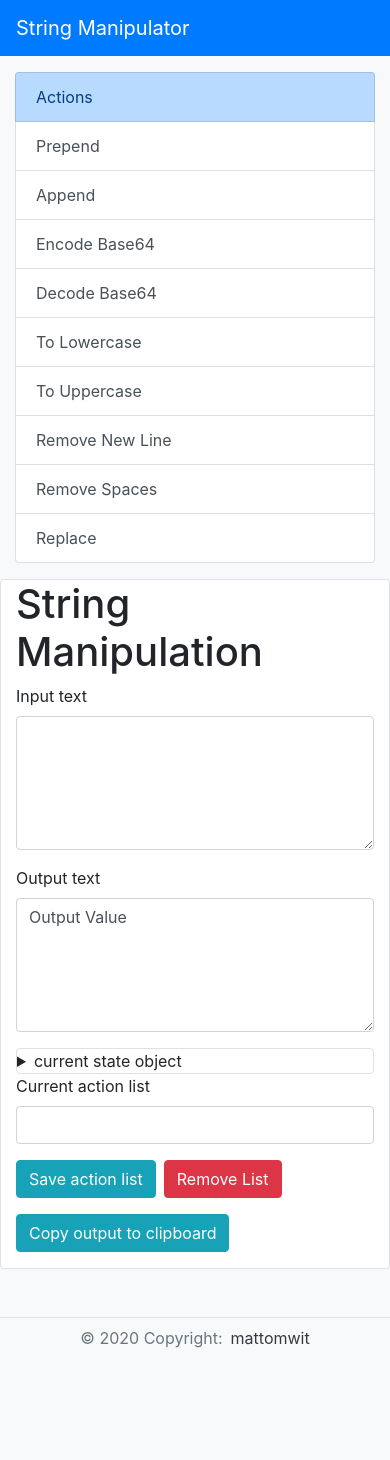
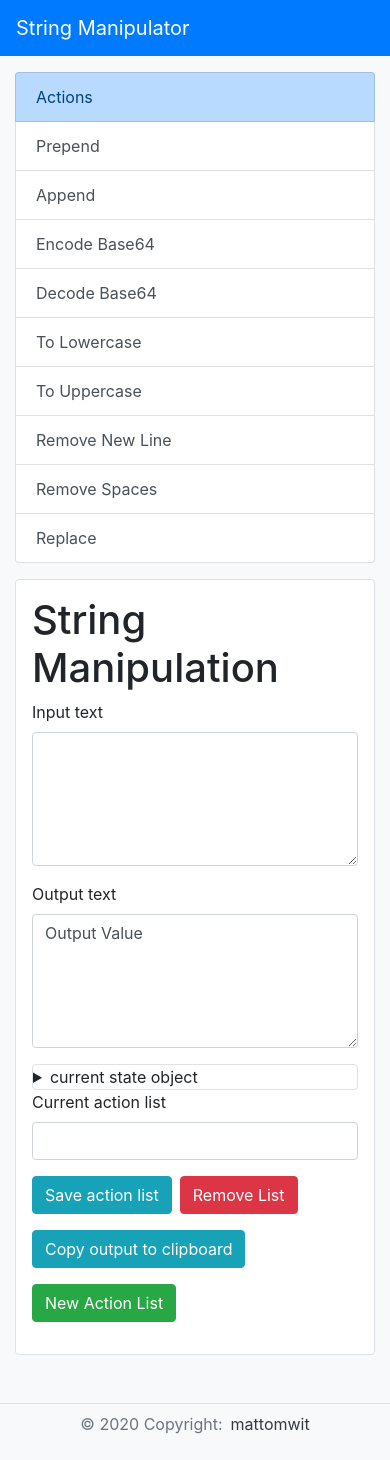
Before and after one commit to mattomwit/string-manipulator, a React (Create React App) app: page / in a window 390 px wide. Before the commit the page ends 1374 px from the top, so only its background shows below. Built offline with nearby package versions, Linux system fonts and the light colour scheme.

Commit message:
Corrected mobile layout view

```diff
--- a/src/App.js
+++ b/src/App.js
@@ -93,6 +93,14 @@ class App extends React.Component{
     });
   }
 
+  newActionList(){
+    this.setState({
+      sectionToRender: "Main",
+      currentActionList : {},
+      currentActiveActionList : ""
+    },()=>this.updateOutputString(this.state.inputValue));
+  }
+
   saveCurrentActionList(){
     if(this.state.currentActiveActionList.length > 0 && Object.keys(this.state.currentActionList).length > 0){
       let newSavedActionList = Object.assign({}, this.state.savedActionLists);
@@ -142,7 +150,6 @@ class App extends React.Component{
   }
 
   loadActionList(actionObject){
-
     this.setState({
       sectionToRender: "Main",
       currentActionList : Object.assign({}, this.state.savedActionLists[actionObject.code].currentActionList),
@@ -219,8 +226,11 @@ class App extends React.Component{
         <button type="button" className="btn btn-danger mb-3 mr-2" onClick={()=>this.removeItemFromSavedActionLists()}>
           Remove List
         </button>
-        <button type="button" className="btn btn-info mb-3" onClick={()=>this.copyToClipboard()}>
+        <button type="button" className="btn btn-info mb-3 mr-2" onClick={()=>this.copyToClipboard()}>
           Copy output to clipboard
+        </button>
+        <button type="button" className="btn btn-success mb-3" onClick={()=>this.newActionList()}>
+          New Action List
         </button>
       </div>
     );
@@ -249,7 +259,8 @@ class App extends React.Component{
           />
         </div>
 
-        <div className="col-12 col-md-6 mb-3 border rounded bg-white">
+        <div className="col-12 col-md-6 mb-3 px-md-0">
+          <div className="border rounded bg-white p-3">
             {renderComponent}
             {this.renderReturnBtn(this.state.sectionToRender)}
             <details className="border rounded">
@@ -261,6 +272,7 @@ class App extends React.Component{
               </pre>
             </details>
             {this.renderListManagementSection(this.state.sectionToRender)}
+          </div>
         </div>
 
         <div className="col-12 col-md-3 mb-3">
```
Lines whose indentation alone changed are shown as unchanged.
